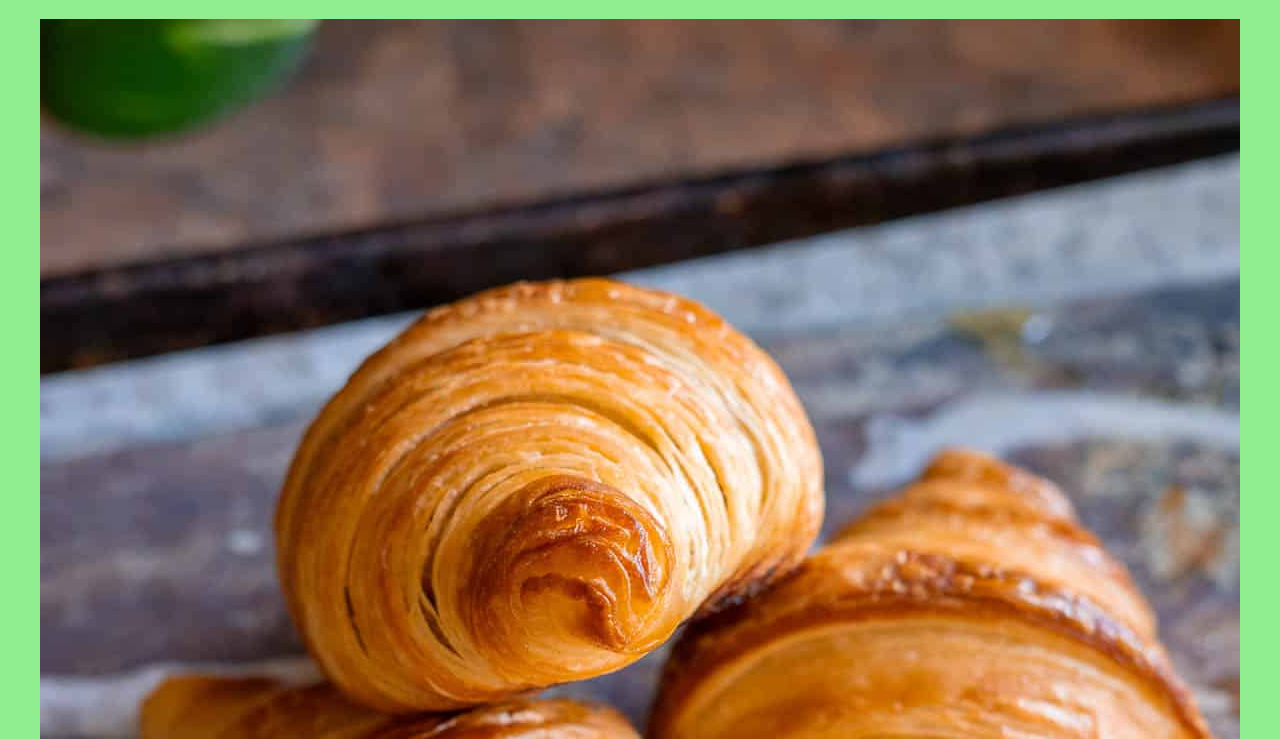
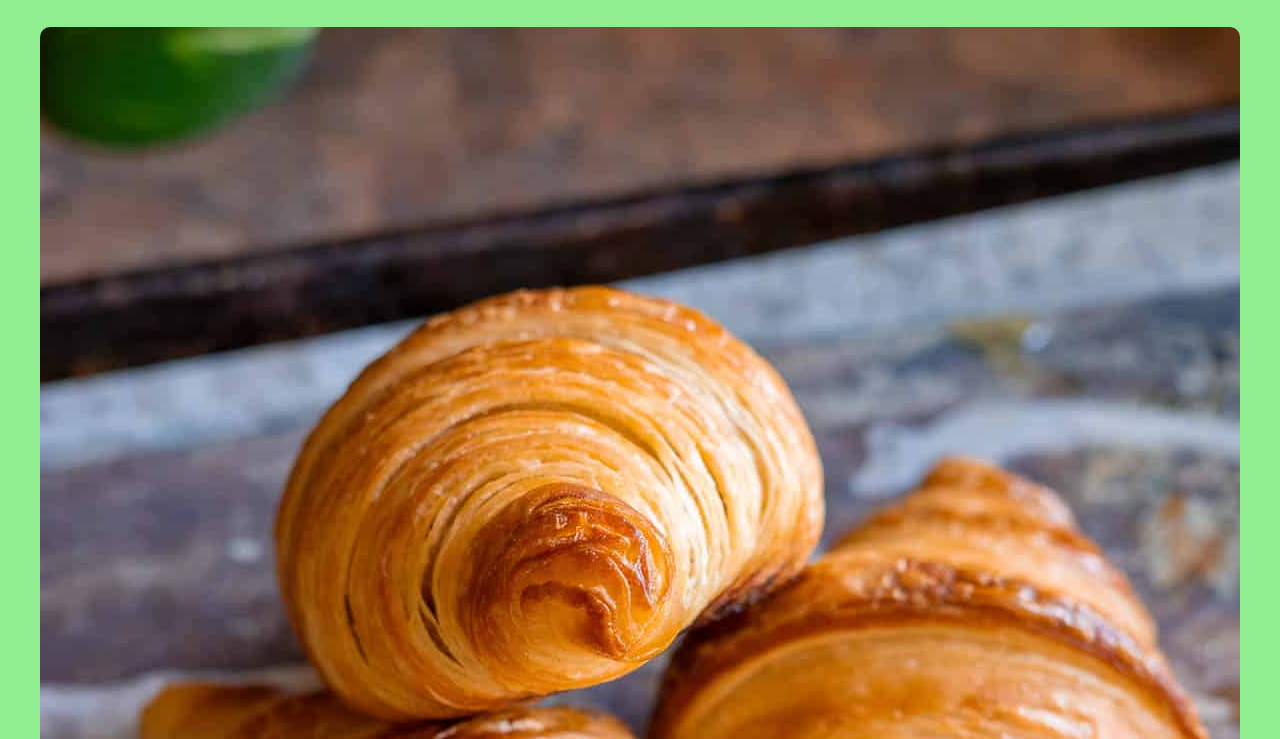
Before and after one commit to kblizzy22/Croissant, a plain HTML site: page photo.html in a window 1280 px wide. Shown: the part 61-800 px from the top of the page. Drawn offline with Linux system fonts and the light colour scheme.

Commit message:
edited image

```diff
--- a/css/style.css
+++ b/css/style.css
@@ -2,3 +2,10 @@ body {
     background: lightgreen;
     text-align: center;
 }
+
+img {
+    display: block;
+    max-width: 100%;
+    border-radius: 10px;
+    margin: 30px auto;
+}
```
Also changed, not shown: photo.html (+1 -0 lines).
